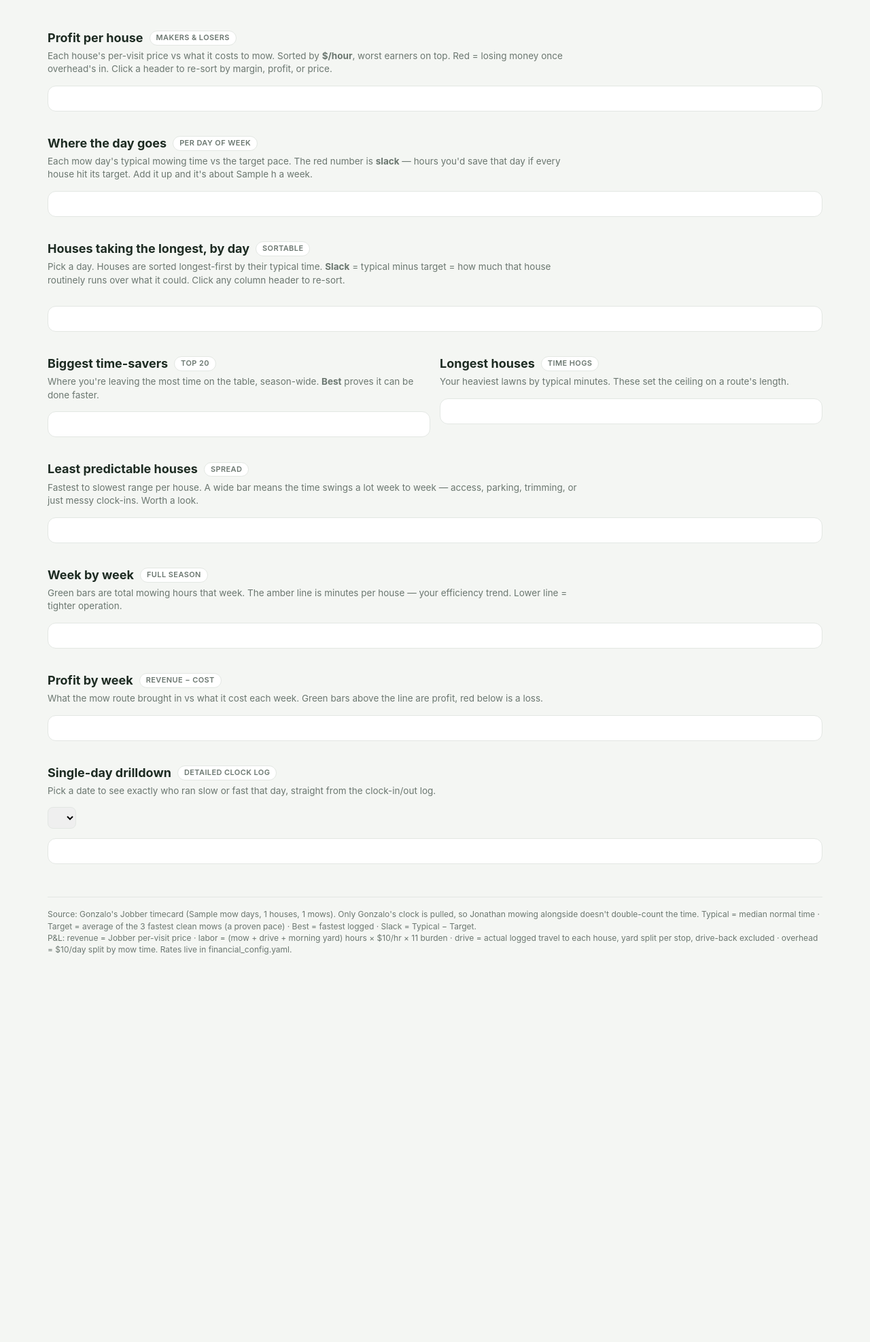
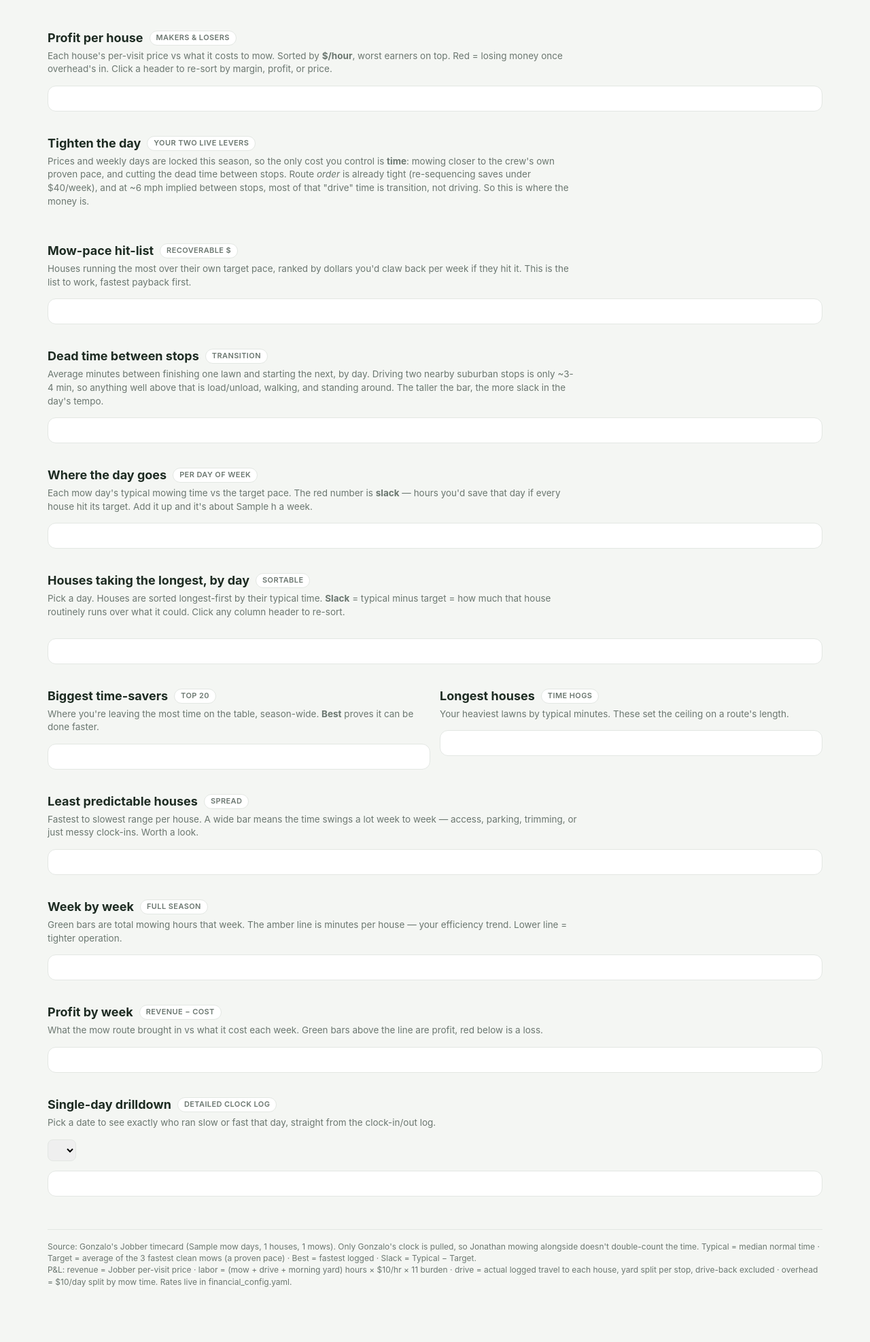
Before and after one commit to anoutdoor/jobber-app, a Flask app: template templates/mow_dashboard.html in a window 1280 px wide. Shown: the part 320-2294 px from the top of the page at 68% size. Before the commit the page ends 1724 px from the top, so only its background shows below. Run offline with Flask 3, Linux system fonts and the light colour scheme; the template is opened without the code that fills it: most values are stand-ins (such as "Sample title", 1, 10 or a date in 2020); lists and menus that the app fills with data are empty.

Commit message:
Add 'Tighten the day' view: mow-pace hit-list + between-stop dead time
Surfaces the two live levers (prices/days locked this season): $/week recoverable by hitting target pace per house, and avg minutes between stops by day (Tue/Fri run ~9min, Mon ~4). Route-order sizing showed re-sequencing saves <$40/wk, so the lever is crew tempo, not the map.

Co-Authored-By: Claude Opus 4.8 <noreply@anthropic.com>

```diff
--- a/templates/mow_dashboard.html
+++ b/templates/mow_dashboard.html
@@ -92,6 +92,20 @@ svg text{font-size:11px;fill:var(--muted)}
   <p class="lead">Each house's per-visit price vs what it costs to mow. Sorted by <b>$/hour</b>, worst earners on top. Red = losing money once overhead's in. Click a header to re-sort by margin, profit, or price.</p>
   <p class="lead" id="moneysum" style="margin-top:0"></p>
   <div class="panel scroll"><div id="moneytable"></div></div>
+
+  <h2 class="sec">Tighten the day <span class="tag">your two live levers</span></h2>
+  <p class="lead">Prices and weekly days are locked this season, so the only cost you control is <b>time</b>: mowing closer to the crew's own proven pace, and cutting the dead time between stops. Route <i>order</i> is already tight (re-sequencing saves under $40/week), and at ~6 mph implied between stops, most of that "drive" time is transition, not driving. So this is where the money is.</p>
+  <div class="cards" id="tightencards"></div>
+
+  <h2 class="sec">Mow-pace hit-list <span class="tag">recoverable $</span></h2>
+  <p class="lead">Houses running the most over their own target pace, ranked by dollars you'd claw back per week if they hit it. This is the list to work, fastest payback first.</p>
+  <p class="lead" id="pacesum" style="margin-top:0"></p>
+  <div class="panel scroll"><div id="pacetable"></div></div>
+
+  <h2 class="sec">Dead time between stops <span class="tag">transition</span></h2>
+  <p class="lead">Average minutes between finishing one lawn and starting the next, by day. Driving two nearby suburban stops is only ~3-4 min, so anything well above that is load/unload, walking, and standing around. The taller the bar, the more slack in the day's tempo.</p>
+  <p class="lead" id="transum" style="margin-top:0"></p>
+  <div class="panel" id="tranchart"></div>
 
   <h2 class="sec">Where the day goes <span class="tag">per day of week</span></h2>
   <p class="lead">Each mow day's typical mowing time vs the target pace. The red number is <b>slack</b> &mdash; hours you'd save that day if every house hit its target. Add it up and it's about {{ meta.weeklySlackH }} h a week.</p>
@@ -476,7 +490,69 @@ function drilldown(){
   draw(D.segDates[D.segDates.length-1]);
 }
 
-cards(); moneyCards(); moneyPerHouse(); dayCapacity(); dayBreakdown(); slackBoard(); longest(); consistency(); weekly(); weeklyMoney(); drilldown();
+function tightenCards(){
+  const m=D.meta, weeks=D.weekly.length||1;
+  const travelH=D.daily.reduce((a,d)=>a+(d.travelH||0),0);
+  const transWk=travelH/weeks*m.loadedHourly;
+  const items=[
+    {v:usd(m.slackCostPerWeek),l:'Mow-pace claw-back / wk',s:'if every house hit its target pace',hl:true},
+    {v:usd(transWk),l:'Between-stop time / wk',s:'crew wages between lawns, mostly transition'},
+    {v:usd(m.profitPerWeek),l:'The loss to close / wk',s:'two levers above are bigger than this',neg:m.profitPerWeek<0},
+  ];
+  $('#tightencards').innerHTML=items.map(i=>
+    '<div class="card'+(i.hl?' hl':'')+(i.neg?' neg':'')+'"><div class="v">'+i.v+'</div><div class="l">'+i.l+'</div><div class="s">'+i.s+'</div></div>').join('');
+}
+
+function paceTable(){
+  const weeks=D.weekly.length||1;
+  const rows=D.houses.filter(h=>h.slack>=1 && h.mows>=4)
+    .map(h=>Object.assign({}, h, {perWk:(h.slackCost||0)*(h.mows/weeks)}));
+  rows.sort((a,b)=>b.perWk-a.perWk);
+  makeTable($('#pacetable'),[
+    {label:'House',name:true,val:h=>h.client,cell:h=>'<b>'+h.client+'</b><br><span style="color:#6b7770;font-size:12px">'+h.property+'</span>'},
+    {label:'Day',val:h=>h.day,cell:h=>dayName[h.day]||h.day},
+    {label:'Typical',num:true,val:h=>h.typical,cell:h=>fmt(h.typical)+'m'},
+    {label:'Target',num:true,val:h=>h.target,cell:h=>fmt(h.target)+'m'},
+    {label:'Over',num:true,val:h=>h.slack,cell:h=>'<span style="color:#c0392b;font-weight:600">+'+fmt(h.slack)+'m</span>'},
+    {label:'$/visit',num:true,val:h=>h.slackCost,cell:h=>usd2(h.slackCost)},
+    {label:'$/week',num:true,val:h=>h.perWk,cell:h=>'<b>'+usd2(h.perWk)+'</b>'},
+  ],rows.slice(0,20),{sortCol:6,dir:-1});
+  const totWk=rows.reduce((a,h)=>a+h.perWk,0);
+  $('#pacesum').innerHTML='Across every house, hitting target pace claws back ~<b>'+usd(totWk)+'/week</b>. Top 20 shown; work them top-down.';
+}
+
+function transition(){
+  const by={};
+  D.daily.forEach(d=>{ if(!d.props||d.props<3) return;
+    const g=by[d.day]||(by[d.day]={n:0,travelH:0,between:0,gaps:0});
+    g.n++; g.travelH+=d.travelH||0; const gaps=d.props-1;
+    if(gaps>0){ g.between+=(d.travelH*60)/gaps; g.gaps++; } });
+  const rows=DOW.filter(d=>by[d]).map(d=>({day:d,avg:by[d].between/by[d].gaps,props:by[d].travelH/by[d].n}));
+  if(!rows.length){ $('#tranchart').innerHTML='<p class="lead">Not enough data yet.</p>'; return; }
+  const max=Math.max(...rows.map(r=>r.avg))*1.15||1;
+  const W=560,H=230,padL=30,padB=28,padT=12,bw=48,gap=(W-padL)/rows.length;
+  let s='<svg viewBox="0 0 '+W+' '+H+'" width="100%">';
+  // baseline ~4 min = pure driving
+  const yBase=padT+(H-padT-padB)*(1-4/max);
+  s+='<line x1="'+padL+'" y1="'+yBase+'" x2="'+W+'" y2="'+yBase+'" stroke="#9aa7a0" stroke-dasharray="4 3"/>';
+  s+='<text x="'+W+'" y="'+(yBase-4)+'" text-anchor="end" style="fill:#6b7770">~4 min = just driving</text>';
+  rows.forEach((r,i)=>{
+    const x=padL+gap*i+gap/2, base=H-padB;
+    const y=padT+(H-padT-padB)*(1-r.avg/max);
+    const over=r.avg>5;
+    s+='<rect x="'+(x-bw/2)+'" y="'+y+'" width="'+bw+'" height="'+(base-y)+'" rx="3" fill="'+(over?'#e0a106':'#1f7a3d')+'"/>';
+    s+='<text x="'+x+'" y="'+(y-5)+'" text-anchor="middle" style="font-weight:600;fill:#1d2b22">'+fmt(r.avg,1)+'m</text>';
+    s+='<text x="'+x+'" y="'+(base+15)+'" text-anchor="middle" style="font-weight:600;fill:#1d2b22">'+dayName[r.day]+'</text>';
+  });
+  s+='</svg>';
+  $('#tranchart').innerHTML=s+'<div class="legend"><span>Bars = avg minutes between stops. Above the dashed line is time that isn\'t driving.</span></div>';
+  const weeks=D.weekly.length||1;
+  const travelH=D.daily.reduce((a,d)=>a+(d.travelH||0),0);
+  $('#transum').innerHTML='~<b>'+fmt(travelH/weeks,1)+' h/week</b> between stops (~'+usd(travelH/weeks*D.meta.loadedHourly)+
+    '). Trimming even 1-2 min per stop across ~16 stops/day is 25-30 min a day back on the mowers.';
+}
+
+cards(); moneyCards(); moneyPerHouse(); tightenCards(); paceTable(); transition(); dayCapacity(); dayBreakdown(); slackBoard(); longest(); consistency(); weekly(); weeklyMoney(); drilldown();
 </script>
 </body>
 </html>
```
